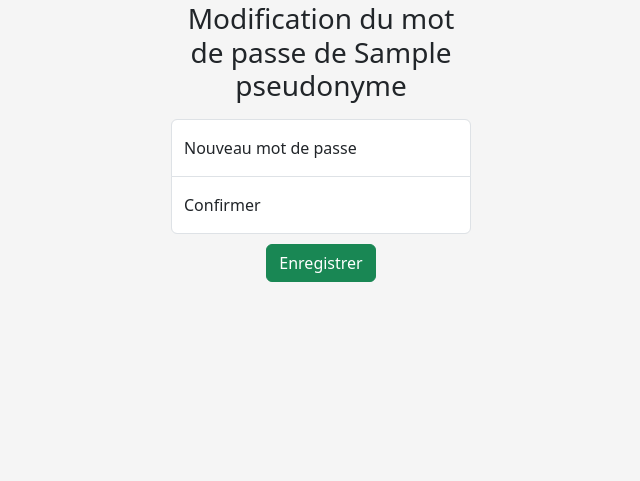
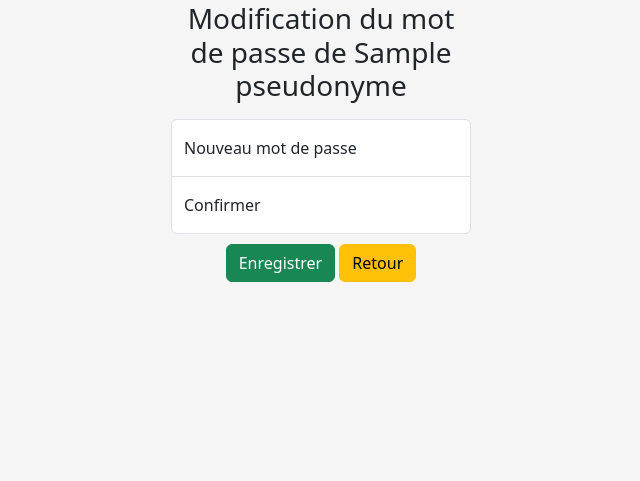
Before and after one commit to ClaudeEni/sortir, a Symfony app: template templates/profil/ModifMdp.html.twig in a window 1280 px wide. Shown: the part 298-779 px from the top of the page, without its empty margins (319-959 px from the left). Run offline with Twig, Linux system fonts and the light colour scheme; the template is opened without the code that fills it: most values are stand-ins (such as "Sample title", 1, 10 or a date in 2020); form fields are guessed from the names that the template uses; some libraries are stand-ins or nearby versions.

Commit message:
add return button into page modifMdp

```diff
--- a/templates/profil/ModifMdp.html.twig
+++ b/templates/profil/ModifMdp.html.twig
@@ -29,7 +29,7 @@
         <p style="text-align: center">
             <a href="{{ path('sorties_list') }}"><button class="btn btn-success" name="bouton"
                     value="Enregistrer">Enregistrer</button></a>
-            {# <a href="{{ path('profil_afficher',{'id':app.user.id})}}"><button name="bouton" class="btn btn-warning" value="Annuler">Retour</button></a> #}
+            <a class="btn btn-warning" href="{{ path('profil_afficher',{'id':app.user.id})}}">Retour</a>
         </p>
         {{form_end(ParticipantForm) }}
 </main>
```
